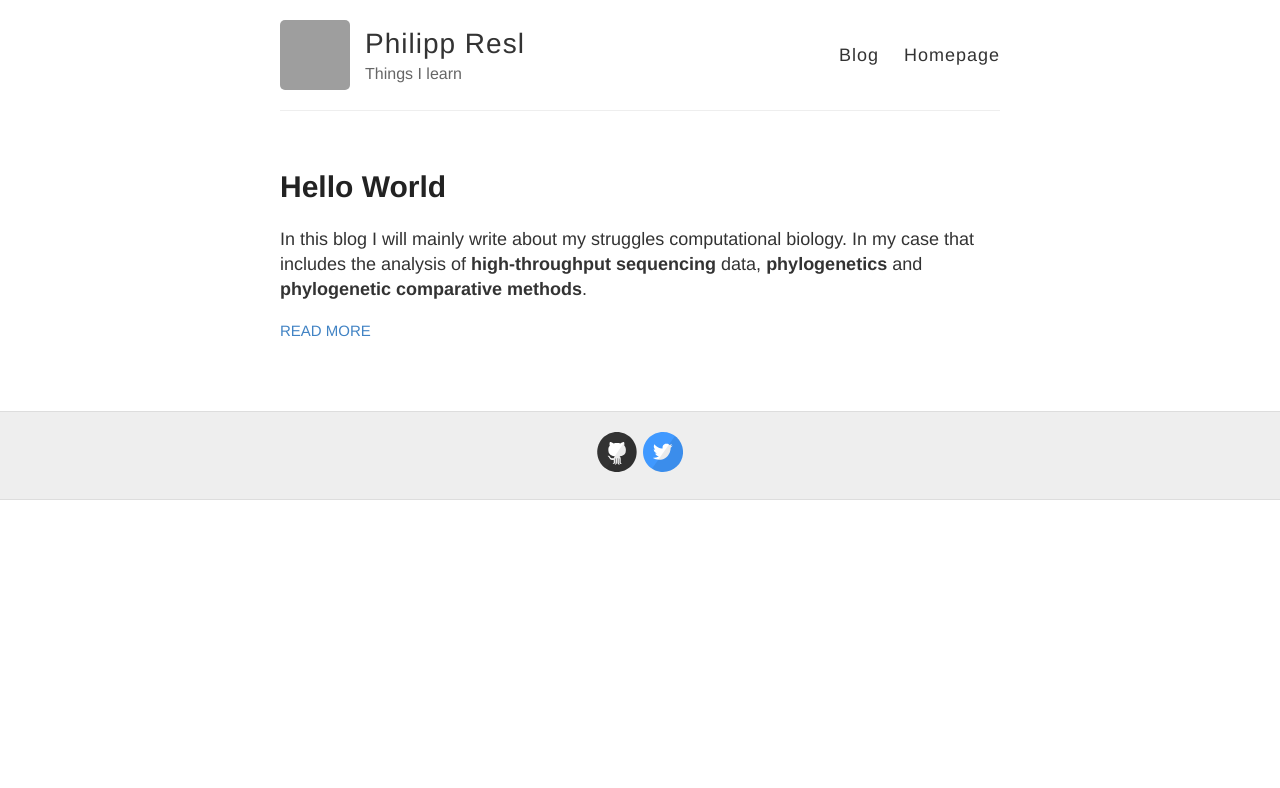
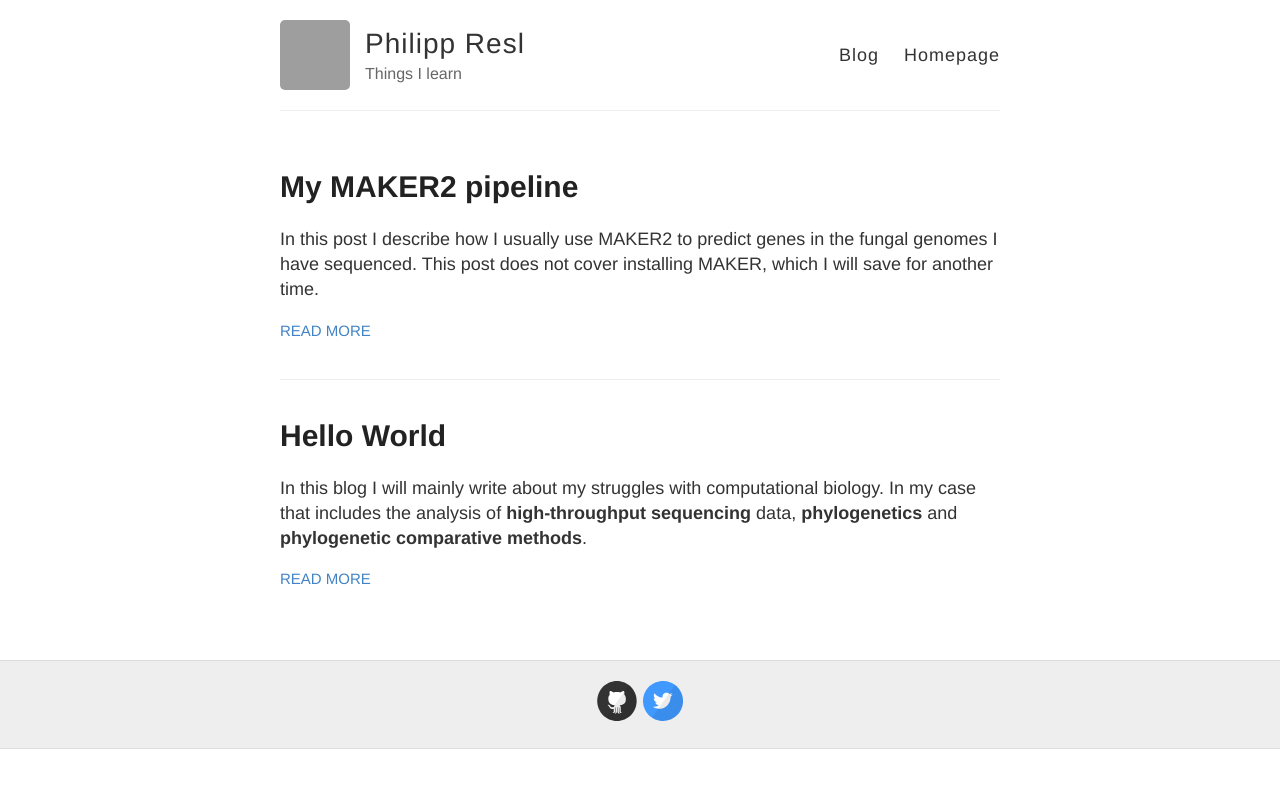
Before and after one commit to reslp/blog, a Jekyll site: the page built from index.html, in a window 1280 px wide. Shown: the top 788 px of the page. Built offline with Jekyll 4.4.1, drawn with Linux system fonts in a browser that asks for light colours; part of the change alters nothing that is shown; grey boxes are pictures that could not be loaded.

Commit message:
new post maker pipeline

````diff
--- a/_posts/2017-10-11-Hello-World.md
+++ b/_posts/2017-10-11-Hello-World.md
@@ -3,8 +3,8 @@ layout: post
 title: Hello World
 ---
 
-In this blog I will mainly write about my struggles computational biology. In my case that includes the analysis of **high-throughput sequencing** data, **phylogenetics** and **phylogenetic comparative methods**.
+In this blog I will mainly write about my struggles with computational biology. In my case that includes the analysis of **high-throughput sequencing** data, **phylogenetics** and **phylogenetic comparative methods**.
 
-I want to use this as a notebook for myself to be able to easily recall howto use different software or perform multi-step analyses.
+I want to use this as a notebook for myself to be able to easily recall how to use different software or perform complex multi-step analyses.
 
 I will try to make all steps of different analyses as clear as possible so that this site may also serve as a reference for other people.
--- /dev/null
+++ b/_posts/2017-10-12-My-MAKER-Pipeline.md
@@ -0,0 +1,245 @@
+---
+layout: post
+title: My MAKER2 pipeline
+---
+In this post I describe how I usually use MAKER2 to predict genes in the fungal genomes I have sequenced. This post does not cover installing MAKER, which I will save for another time.
+
+# Overview
+
+My gene calling approach is to a large part derived from the very nice paper by [Campbell et al. 2014](https://www.ncbi.nlm.nih.gov/pubmed/25501943) which contains a lot of information on howto run MAKER with different aims. When I first used MAKER to annotate some *de-novo* sequenced fungale genomes I realized that it can be tricky to provide the correct input files and configuration options for the different gene callers MAKER uses. I had to distill needed information from google groups and other online forums and publications. The protocol provided here is an attempt to provide all the needed information to run MAKER in a single place.
+
+*Note: The \$ sign at the beginning of the code chunks represents the command prompt. It does not need to by typed in.*
+
+# The workflow
+
+[MAKER](http://www.yandell-lab.org/software/maker.html) runs multiple independent gene callers and creates consensus predictions based on collective evidence. For this to work properly MAKER needs to be run several times accumulating more and more gene predicting evidence created along the way. I usually use the three gene predictors [SNAP](http://korflab.ucdavis.edu/software.html), [AUGUSTUS](http://augustus.gobics.de) and [GeneMark](http://opal.biology.gatech.edu/genemark/). Here is my basic workflow at a glance:
+
+1. Run MAKER with EST and/or protein evidence
+2. Train SNAP based on results from Step 1
+3. Run MAKER with the training results from Step 2
+4. Train SNAP a second time with results from Step 3
+5. Run MAKER with the training results from Step 4
+6. Train AUGUSTUS
+7. Run again like 5 but include AUGUSTUS training file and set keep_preds=1
+8. Train GeneMark
+9. Run MAKER with SNAP, AUGUSTUS and GeneMark predictors
+10. Create Maker standard gene set (not covered in this post)
+
+# Step 1
+
+When trying to predict genes in a newly assembled genome a good starting point for first preliminary predictions can be RNASeq data, ESTs from the same organism and already predicted proteins from the same or a closely related organism. The initial gene models created in this step may later serve to train several [HMM](https://en.wikipedia.org/wiki/Hidden_Markov_model) based gene predictors.
+
+The first thing is to create new control files for your MAKER run. The control files tell MAKER how to run and where to find additional software such as different gene callers.
+
+In the desired folder for your MAKER run type:
+
+	$ maker -CTL
+
+This will create three files:
+
+* `maker_bopts.ctl` containing settings for BLAST and Exonerate.
+* `masker_exe.ctl` with all the paths to different executables used by MAKER on your system.
+* `maker_opts.ctl` is the file controlling MAKERs running behavior. This file will be changed before every MAKER run.
+
+Open the `maker_opts.ctl` file in your favorite text editor (eg. nano). The lines you will want to change now are:
+
+```genome=/home/philipp/data/my_assembly.fasta #genome sequence (fasta file or fasta embeded in GFF3 file)```
+the path to your organisms genome assembly,
+
+```organism_type=eukaryotic #eukaryotic or prokaryotic. Default is eukaryotic```
+the type of organism and
+
+```est= #set of ESTs or assembled mRNA-seq in fasta format```
+and
+```protein= #protein sequence file in fasta format (i.e. from mutiple oransisms)```
+
+given that you have both protein and RNA seq evidence ready. If you have only one of the two simply leave the other line as it is. After changing, the lines may look something like this:
+
+```est=/home/philipp/data/rnaseq/Trinity.fasta #set of ESTs or assembled mRNA-seq in fasta format```
+
+```protein=/home/philipp/data/proteins/predicted_proteins.fasta #protein sequence file in fasta format (i.e. from mutiple oransisms)```
+
+Also set the following flags to enable gene prediction solely on RNA and protein evidence:
+
+`
+est2genome=1 #infer gene predictions directly from ESTs, 1 = yes, 0 = no
+`
+`
+protein2genome=1 #infer predictions from protein homology, 1 = yes, 0 = no
+`
+
+In the directory containing the control files you can now execute MAKER by typing:
+
+	$ maker
+
+
+# Step 2
+
+Once the MAKER run from Step 1 is done it is time to train the first gene predictor [SNAP](http://korflab.ucdavis.edu/software.html) with the results acquired in Step 1.
+
+For this we need to extract the results from the first MAKER run. MAKER results are stored in a directory with the name of your assembly file plus .maker.output. In this directory execute:
+
+```
+$ gff3_merge -d my_assembly_datastore_index.log
+```
+Change the file name to whatever the name of your datastore_index.log file is. This command creates a GFF3 file containing all the preliminary gene predications created in Step 1.
+
+We will now generate the necessary files for training SNAP:
+
+Execute:
+
+ ```
+ $ maker2zff my_assembly.all.gff
+ ```
+
+ This script (which comes with MAKER) will create two files: `genome.ann` and `genome.dna` which contain information about the gene sequences (such as exons and introns) as well as the actual DNA sequences.
+
+Let's validate them with fathom (comes with SNAP) to detect erroneous predictions:
+
+```
+$ fathom genome.ann genome.dna -validate > snap_validate_output.txt
+```
+
+After completing this command you will see if there are any erroneous predictions. If there are we will remove them.
+
+In this case execute the following command to identify the erroneous model(s).
+
+```
+$ cat snap_validate_output.txt | grep "error"
+```
+
+This will give you output similar to this:
+`scaff40651: MODEL6064 16223 17246 5 + errors(1): cds:internal_stop warnings(2): split-start exon-1:short(1)`
+
+So lets remove the gene model from the file containing all gene models by running:
+
+```
+$ grep -vwE "MODEL6064" genome.ann > genome.ann2
+```
+
+Rerunning fathom should now show no errors:
+
+```
+$ fathom genome.ann2 genome.dna -validate
+```
+
+Now that the files are error free, lets create the remaining input files for training SNAP. Execute:
+
+	$ fathom genome.ann genome.dna -categorize 1000
+	$ fathom uni.ann uni.dna -export 1000 -plus
+	$ forge export.ann export.dna
+
+Please refer to the SNAP documentation for details about these commands. Now we have everything ready to train SNAP with hmm-assembler (which comes with SNAP):
+
+	$ hmm-assembler.pl my_genome . > my_genome.hmm
+
+
+# Step 3
+
+We will now link the newly created SNAP hmm file in the MAKER control file. Change the following line in the `maker_opts.ctl` file:
+
+```snaphmm=/home/philipp/data/snap_files/my_genome.hmm #SNAP HMM file```
+
+To base the predictions in the second MAKER run only on SNAP  remove the filepaths to the protein and est evidence or set the flags for `est2genome=0` and `protein2genome=0`.
+
+Now in the folder for your predictions execute MAKER for the second time:
+
+	$ maker
+
+
+# Step 4
+
+After MAKER is finished repeat Step 2 to create another set of hmms for SNAP. This can be done several times, however beware because SNAP can also be overtrained.
+
+# Step 5
+
+Repeat Step 3 with the new hmm file created in Step 4.
+
+
+# Step 6
+
+We will now train the second gene predictor [AUGUSTUS](http://augustus.gobics.de).
+
+First follow Step 2 till you have the `export.ann` and `export.dna` files. AUGUSTUS uses the GeneBank [GBK](https://www.ncbi.nlm.nih.gov/Sitemap/samplerecord.html) format file as input. Unfortunately this is difficult to get starting from the ZFF files which SNAP creates. Thankfully, Jason Stajich has created a nice Perl script which converts SNAP ZFF files to GBK files. It is available on his GitHub page:
+`https://github.com/hyphaltip/genome-scripts/blob/master/gene_prediction/zff2augustus_gbk.pl`
+
+The script needs to be run in the directory containing the `export.ann` and `export.dna` files.
+
+	$ zff2augustus_gbk.pl > augustus.gbk
+
+Like in many machine learning approaches, we will split the now created `augustus.gbk` file into a training and a test set:
+
+	$ perl randomSplit.pl augustus.gbk 100
+
+`randomSplit.pl` comes with AUGUSTUS and is located in the scripts folder.
+
+We now have to create a new species for our AUGUSTUS training:
+
+	$ new_species.pl --species=my_species
+
+this script is also located in the AUGUSTUS/scripts directory.
+
+Lets now train AUGUSTUS with the training set file, evaluate the training and save the output of this testto a file for later reference:
+
+	$ etraining --species=my_species augustus.gbk.train
+	$ augustus --species=my_species augustus.gbk.test | tee first_training.out
+
+Once this is done, we are ready to improve prediction parameters of the models using the `optimize_augustus.pl` script again located in the AUGUSTUS/scripts directory:
+
+	$ optimize_augustus.pl --species=my_species augustus.gbk.train
+
+After this is done (this will take some time!) we can retrain and test AUGUSTUS with the optimized paramters and compare the results to the first run:
+
+	$ etraining --species=my_species augustus.gbk.train
+	$ augustus --species=my_species augustus.gbk.test | tee second_training.out
+
+
+Look [here](https://vcru.wisc.edu/simonlab/bioinformatics/programs/augustus/docs/tutorial2015/training.html) on how to interpret training results.
+
+# Step 7
+
+We are now ready to rerun MAKER including evidence gene predictions from AUGUSTUS.
+
+For this change the following lines in your `maker_opts.ctl` file to include the species name of your AUGUSTUS species.
+
+`augustus_species=my_species #Augustus gene prediction species model`
+
+you may also set the switch to keep all predictions in the same file:
+
+`keep_preds=1 #Concordance threshold to add unsupported gene prediction (bound by 0 and 1)`
+
+Now rerun MAKER:
+
+	$ maker
+
+# Step 8
+
+It is now time to train the last gene predictor [GeneMark](http://opal.biology.gatech.edu/genemark/).
+GeneMark is self-training and all you need is your genome assembly file. Execute the following command:
+
+	$ gmes_petap.pl -ES -fungus -cores 10 -sequence /home/data/my_assembly.fasta
+
+This is just an example and you have to make sure to set the correct parameters suitable for your organism and computer. Please refer to the manual of GeneMark for reference.
+
+GeneMark will create a `gmhmm.mod` file which needs to be added to the `maker_opts.ctl` control file by changing the according line to something like this:
+
+`gmhmm=/home/philipp/data/gmhmm.mod #GeneMark HMM file`
+
+# Step 9
+
+Run MAKER for the last time, now with evidence from SNAP, AUGUSTUS and GeneMark:
+
+	$ maker
+
+
+Hopefully everything has worked as it should and you will see the *Maker is now finished!!!* message on screen.
+
+![MAKER finished](https://github.com/reslp/blog/raw/master/images/maker_fin.png)
+
+# Further reading:
+
+[A nice MAKER Tutorial @ The MAKER Wiki](http://weatherby.genetics.utah.edu/MAKER/wiki/index.php/MAKER_Tutorial_for_GMOD_Online_Training_2014)
+
+[The MAKER Manual](http://weatherby.genetics.utah.edu/MAKER/wiki/index.php/Main_Page)
+
+[The MAKER Google group](https://groups.google.com/forum/#!forum/maker-devel)
````
